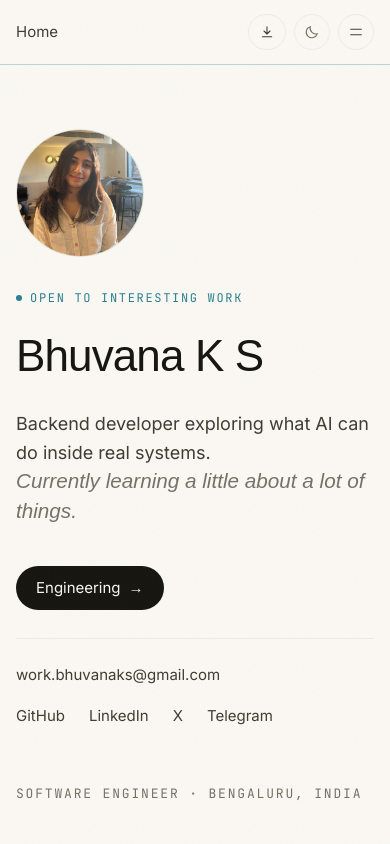
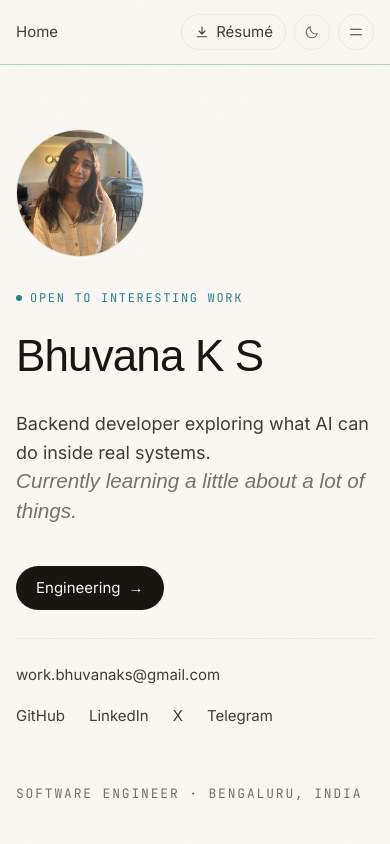
Before and after one commit to bhuvanaks02/portfolio-website, a Next.js app: page / in a window 390 px wide. Shown: the top 844 px of the page. Built offline with nearby package versions, Linux system fonts and the light colour scheme; a web font is replaced by a local one.

Commit message:
Show the Résumé label on the phone header button

```diff
--- a/src/components/site-header.tsx
+++ b/src/components/site-header.tsx
@@ -70,7 +70,7 @@ export function SiteHeader() {
             download
             aria-label="Download résumé (PDF)"
             title="Download résumé (PDF)"
-            className="inline-flex h-9 items-center gap-1.5 rounded-full border border-rule/50 px-2.5 text-sm text-ink-soft transition-colors duration-300 hover:border-rule-strong hover:text-ink sm:px-3.5"
+            className="inline-flex h-9 items-center gap-1.5 rounded-full border border-rule/50 px-3 text-sm text-ink-soft transition-colors duration-300 hover:border-rule-strong hover:text-ink sm:px-3.5"
           >
             <svg
               viewBox="0 0 24 24"
@@ -84,7 +84,7 @@ export function SiteHeader() {
             >
               <path d="M12 4v11M7.5 10.5 12 15l4.5-4.5M5 19h14" />
             </svg>
-            <span className="hidden sm:inline">Résumé</span>
+            <span>Résumé</span>
           </a>
           <span className="sm:ml-2">
             <ThemeToggle />
```
